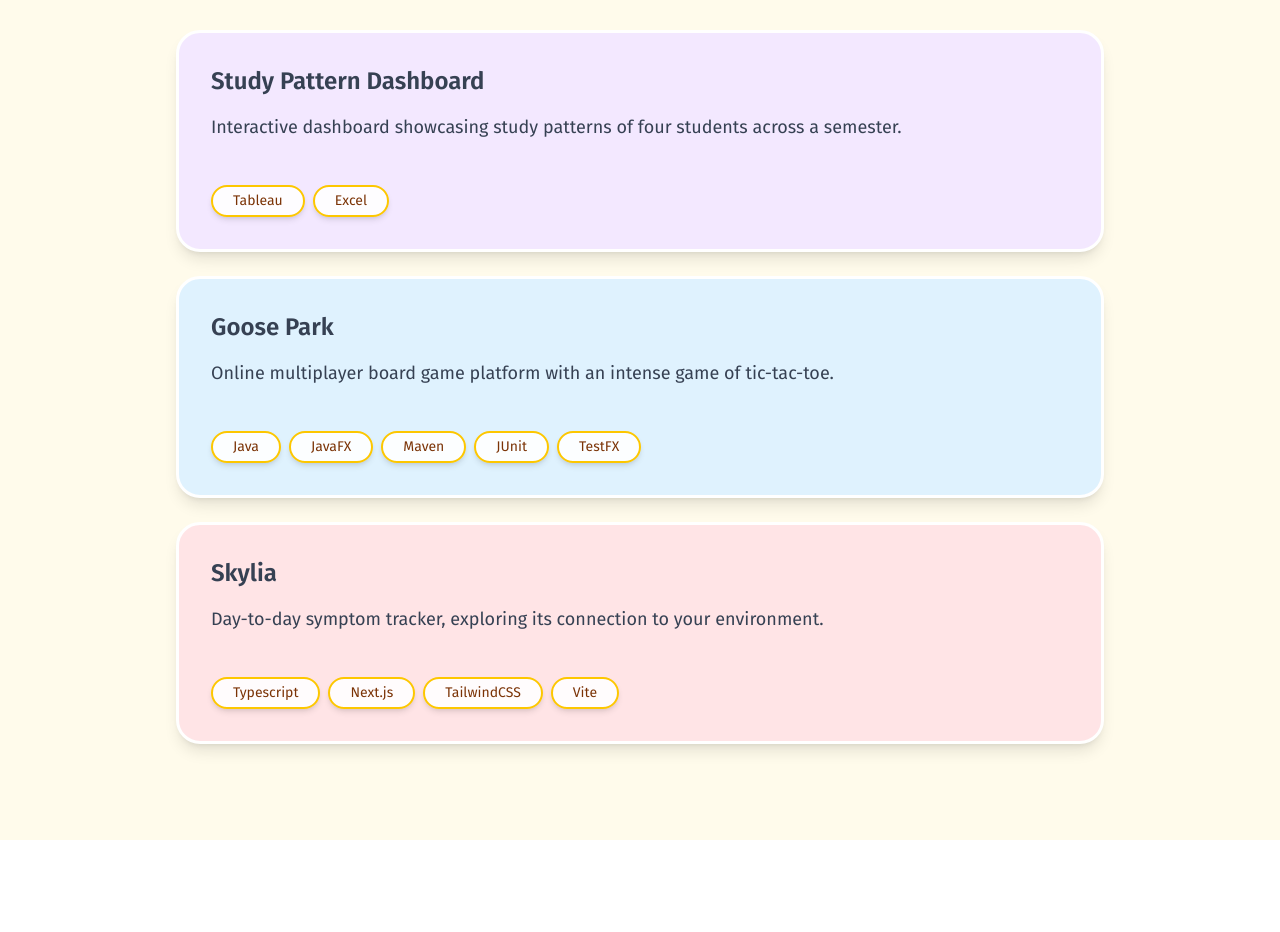
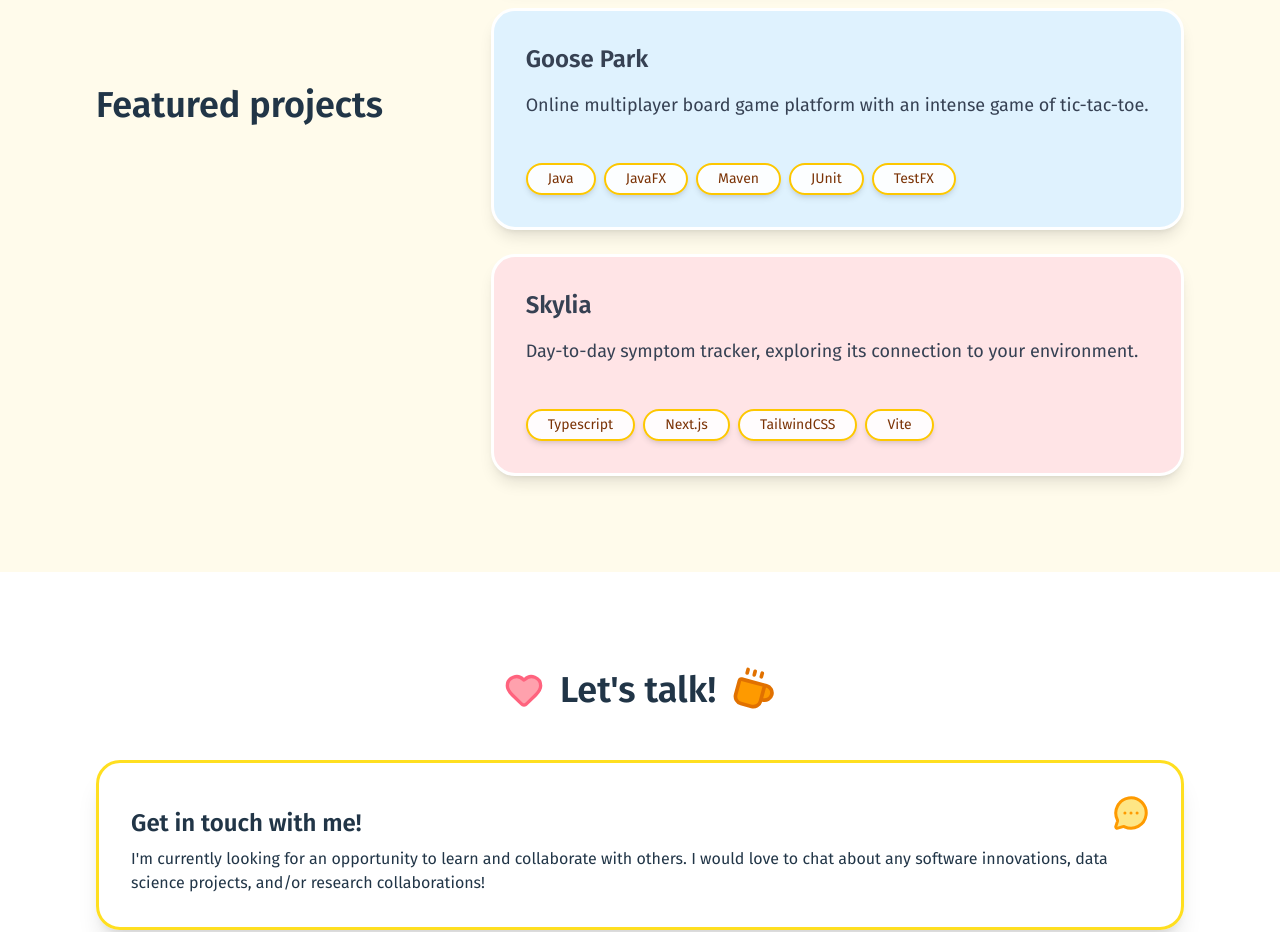
Before and after one commit to ca-Stella/ca-stella.github.io, a React (Vite) app: page / in a window 1280 px wide. Shown: the part 1738-2670 px from the top of the page. Built offline with nearby package versions, Linux system fonts and the light colour scheme; a web font is replaced by a local one.

Commit message:
Update formatting based on screen size

```diff
--- a/src/App.tsx
+++ b/src/App.tsx
@@ -20,3 +20,4 @@ export default function App() {
     </div></body>
   )
 }
+// End: Made using React, Vite, TypeScript, Tailwind CSS, Framer Motion
--- a/src/components/Contact.tsx
+++ b/src/components/Contact.tsx
@@ -9,7 +9,7 @@ export default function Contact() {
       className="min-h-screen max-h-fit flex flex-col items-center bg-white px-12"
       style={{ width: "100vw" }}
     >
-      <div className="w-full px-12 mt-24 mb-8 max-w-5xl">
+      <div className="w-full px-12 mt-24 mb-8 max-w-5xl xl:max-w-7xl">
         <div className="flex flex-row items-center justify-center gap-4 mb-12">
           <motion.span
             // animate={{ scale: [1, 1.1, 1] }}
@@ -36,7 +36,7 @@ export default function Contact() {
           </motion.div>
         </div>
         <div className="flex flex-col items-center gap-8">
-          <div className="px-12 py-8 rounded-3xl border-3 border-yellow-300 shadow-lg justify-center">
+          <div className="px-8 py-8 rounded-3xl border-3 border-yellow-300 shadow-xl justify-center">
             <div className="flex flex-row gap-2  justify-between items-baseline">
               <h5 className="text-2xl font-semibold mb-2">
                 Get in touch with me!{" "}
@@ -59,9 +59,10 @@ export default function Contact() {
               <ContactCard className="border-red-300">
                 <h5 className="text-red-600 font-medium mb-3">Email</h5>
                 <p className="flex flex-row gap-4 mb-2"><School className="text-red-400"/>in.heo@ucalgary.ca</p>
-                <p className="flex flex-row gap-4"><Mail className="text-red-400" />stella.2532@gmail.com</p>
+                <p className="flex flex-row gap-4 mb-2"><Mail className="text-red-400" />stella.2532@gmail.com</p>
 
               </ContactCard>
+
               <ContactCard className="border-amber-400">
                 <h5 className="text-orange-700 font-medium mb-3">Location</h5>
                 <p className="flex flex-row gap-4 mb-2"><HouseHeart className="text-amber-500"/>Calgary, AB</p>
--- a/src/layout/ContactCard.tsx
+++ b/src/layout/ContactCard.tsx
@@ -7,7 +7,7 @@ type ContactCardProps = {
 
 export function ContactCard({ children, className = "" }: ContactCardProps) {
   return (
-    <div className={`px-12 py-8 rounded-3xl border-3 shadow-lg justify-center ${className}`}>
+    <div className={`px-8 py-8 rounded-3xl border-3 shadow-lg justify-center ${className}`}>
 
         {children}
       </div>
--- a/src/layout/Section.tsx
+++ b/src/layout/Section.tsx
@@ -1,4 +1,5 @@
 import type { ReactNode } from "react";
+import { easeOut, motion } from "motion/react";
 
 type SectionProps = {
   title?: string;
@@ -9,17 +10,31 @@ type SectionProps = {
 export function Section({ title, children, className = "" }: SectionProps) {
   return (
     <section
-      className={`min-h-screen max-h-fit flex flex-col items-center justify-center bg-amber-50 ${className}`}
+      className={`max-h-fit flex flex-col items-center bg-amber-50 ${className}`}
+      //   className={`min-h-screen max-h-fit flex flex-col items-center justify-center bg-amber-50 ${className}`}
       style={{ width: "100vw" }}
     >
-      <div className="max-w-5xl w-full px-12 my-24">
+      <div className="max-w-5xl grid xl:grid-cols-6 xl:gap-0 xl:max-w-7xl gap-8 items-center justify-center w-full py-24">
+        <motion.div
+          className="max-w-5xl w-full px-12 xl:col-span-2"
+          initial={{ opacity: 0, y: 80 }}
+          whileInView={{ opacity: 1, y: 0 }}
+          transition={{ duration: 2, ease: "easeOut" }}
+        >
+          {title && (
+            /* If title exists, render */
 
-        {title && (
-          /* If title exists, render */
-
-          <h5 className="text-4xl font-semibold mb-8">{title}</h5>
-        )}
-        {children}
+            <h5 className="text-4xl font-semibold">{title}</h5>
+          )}
+        </motion.div>
+        <motion.div
+          className="max-w-5xl w-full px-12 xl:col-span-4"
+          initial={{ opacity: 0, y: 80 }}
+          whileInView={{ opacity: 1, y: 0 }}
+          transition={{ duration: 2, ease: "easeOut" }}
+        >
+          {children}
+        </motion.div>
       </div>
     </section>
   );
```
